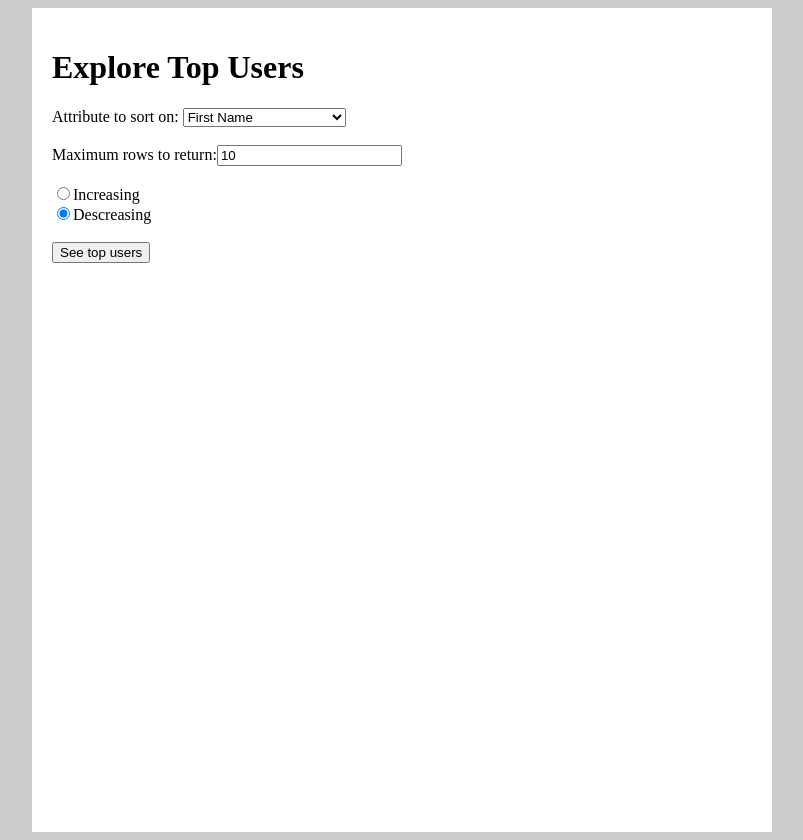
After one commit to Guannan/databases_final_project, a PHP site: page /explore_users.php in a window 1280 px wide. The commit adds this page. Shown: the whole page, without its empty margins (238-1041 px from the left). Run offline with PHP 8.4, Linux system fonts and the light colour scheme.

Commit message:
Added simple user browser and styling

```diff
--- /dev/null
+++ b/public_html/css/style.css
@@ -0,0 +1,13 @@
+body {
+    background-color: #CCCCCC;
+}
+
+#content {
+    width: 700px;
+    height: 100%;
+    margin-left: auto;
+    margin-right: auto;
+    padding: 20px;
+
+    background-color: white;
+}
--- /dev/null
+++ b/public_html/explore_users.php
@@ -0,0 +1,24 @@
+<?php include 'header.php'; ?>
+
+<h1>Explore Top Users</h1>
+<form action="top_users.php" method="post">
+    Attribute to sort on: <select name="attr">
+        <option value="Fname">First Name</option>
+        <option value="Lname">Last Name</option>
+        <option value="NumConnection">Number of Connections</option>
+        <option value="Age">Age</option>
+    </select>
+    <br><br>
+
+    Maximum rows to return:<input type="number" name="limit" value="10"/>
+    <br><br>
+
+    <input type="radio" name="order" value="ASC">Increasing
+    <br>
+    <input type="radio" name="order" value="DESC" checked="checked">Descreasing
+    <br><br>
+
+    <input type="submit" value="See top users" />
+</form>
+
+<?php include 'footer.php' ?>
--- /dev/null
+++ b/public_html/footer.php
@@ -0,0 +1,3 @@
+    </div>
+</body>
+</html>
--- /dev/null
+++ b/public_html/header.php
@@ -0,0 +1,8 @@
+<html>
+<head>
+    <title>LinkedIn Explorer</title>
+
+    <link rel="stylesheet" type="text/css" href="css/style.css"/>
+</head>
+<body>
+    <div id="content">
```
Also changed, not shown: public_html/top_users.php (renamed from public_html/list_all_stu.php, +16 -20 lines).
